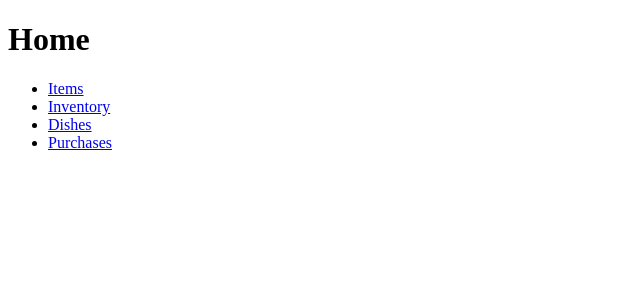
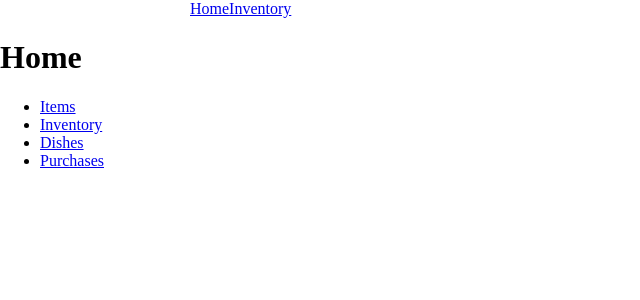
Before and after one commit to laurakcleve/apollo-food, a React (Create React App) app in the folder client/: page / in a window 1280 px wide. Shown: the top 300 px of the page, without its empty margins (0-640 px from the left). Built offline with nearby package versions, Linux system fonts and the light colour scheme.

Commit message:
Add theme and global styles

```diff
--- /dev/null
+++ b/client/src/components/Header.jsx
@@ -0,0 +1,31 @@
+import React from 'react'
+import styled from 'styled-components'
+import { Link, withRouter } from 'react-router-dom'
+
+const Header = ({ location }) => {
+  return (
+    <StyledHeader>
+      <div>
+        <StyledLink to="/" pathname={location.pathname}>
+          Home
+        </StyledLink>
+        <StyledLink to="/inventory" pathname={location.pathname}>
+          Inventory
+        </StyledLink>
+      </div>
+    </StyledHeader>
+  )
+}
+
+const StyledHeader = styled.header`
+  div {
+    display: flex;
+    align-items: flex-end;
+    max-width: ${({ theme }) => theme.containerWidth};
+    margin: 0 auto;
+  }
+`
+
+const StyledLink = styled(Link)``
+
+export default withRouter(Header)
--- a/client/src/components/Inventory/Inventory.jsx
+++ b/client/src/components/Inventory/Inventory.jsx
@@ -6,43 +6,6 @@ import styled from 'styled-components'
 
 import InventoryListItem from './InventoryListItem'
 import InventoryForm from './InventoryForm'
-
-const INVENTORY_ITEMS_QUERY = gql`
-  query inventoryItems {
-    inventoryItems {
-      id
-      item {
-        id
-        name
-      }
-      add_date
-      expiration
-      amount
-    }
-  }
-`
-
-const InventoryItemList = styled.div`
-  width: 600px;
-
-  .column {
-    padding: 5px;
-
-    &--name {
-      flex: 1;
-    }
-
-    &--amount,
-    &--add-date,
-    &--expiration {
-      min-width: 90px;
-    }
-
-    &--delete {
-      width: 70px;
-    }
-  }
-`
 
 const Inventory = ({ client }) => {
   const [isSorted, setIsSorted] = useState(false)
@@ -145,9 +108,8 @@ const Inventory = ({ client }) => {
           if (error) return <p>Error</p>
 
           return (
-            <>
+            <StyledInventory>
               <h1>Inventory</h1>
-              <Link to="/">Home</Link>
               <InventoryItemList>
                 <div style={{ display: 'flex' }}>
                   <div
@@ -179,7 +141,7 @@ const Inventory = ({ client }) => {
                 ))}
               </InventoryItemList>
               <InventoryForm client={client} setIsSorted={setIsSorted} />
-            </>
+            </StyledInventory>
           )
         }}
       </Query>
@@ -187,4 +149,46 @@ const Inventory = ({ client }) => {
   )
 }
 
+const INVENTORY_ITEMS_QUERY = gql`
+  query inventoryItems {
+    inventoryItems {
+      id
+      item {
+        id
+        name
+      }
+      add_date
+      expiration
+      amount
+    }
+  }
+`
+
+const StyledInventory = styled.div`
+  max-width: ${({ theme }) => theme.containerWidth};
+  margin: 0 auto;
+`
+
+const InventoryItemList = styled.div`
+  width: 600px;
+
+  .column {
+    padding: 5px;
+
+    &--name {
+      flex: 1;
+    }
+
+    &--amount,
+    &--add-date,
+    &--expiration {
+      min-width: 90px;
+    }
+
+    &--delete {
+      width: 70px;
+    }
+  }
+`
+
 export default withApollo(Inventory)
--- a/client/src/index.jsx
+++ b/client/src/index.jsx
@@ -3,7 +3,11 @@ import { render } from 'react-dom'
 import ApolloClient from 'apollo-boost'
 import { ApolloProvider } from 'react-apollo'
 import { BrowserRouter, Route } from 'react-router-dom'
+import { ThemeProvider } from 'styled-components'
 
+import theme from './theme/theme'
+import GlobalStyles from './theme/GlobalStyles'
+import Header from './components/Header'
 import Home from './components/Home'
 import Items from './components/Items'
 import Item from './components/Item'
@@ -16,12 +20,18 @@ const client = new ApolloClient({ uri: 'http://localhost:4000/graphql' })
 render(
   <ApolloProvider client={client}>
     <BrowserRouter>
+      <ThemeProvider theme={theme}>
+        <>
+          <GlobalStyles />
+          <Header />
           <Route exact path="/" component={Home} />
           <Route exact path="/items" component={Items} />
           <Route exact path="/item/:id" component={Item} />
           <Route exact path="/inventory" component={Inventory} />
           <Route exact path="/dishes" component={Dishes} />
           <Route exact path="/Purchases" component={Purchases} />
+        </>
+      </ThemeProvider>
     </BrowserRouter>
   </ApolloProvider>,
   document.getElementById('root')
--- /dev/null
+++ b/client/src/theme/GlobalStyles.jsx
@@ -0,0 +1,9 @@
+import { createGlobalStyle } from 'styled-components'
+
+const GlobalStyles = createGlobalStyle`
+  body {
+    margin: 0
+  }
+`
+
+export default GlobalStyles
--- /dev/null
+++ b/client/src/theme/theme.js
@@ -0,0 +1,6 @@
+export default {
+  colors: {
+    line: '#cccccc',
+  },
+  containerWidth: '900px',
+}
```
Lines whose indentation alone changed are shown as unchanged.
